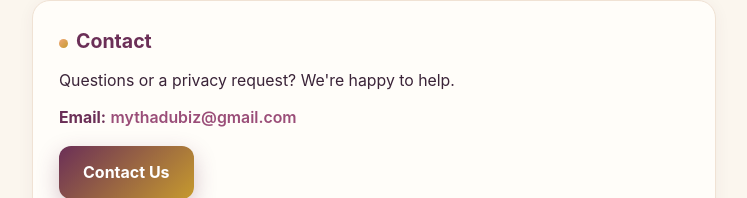
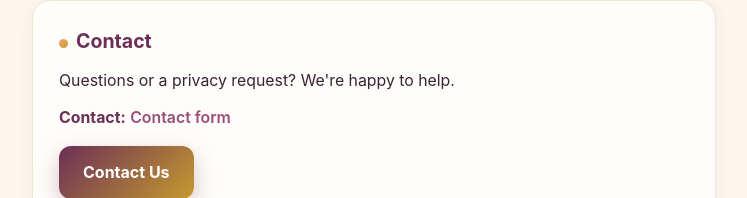
Before and after one commit to mythadubiz/nameday-legal, a plain HTML site: page index.html in a window 1280 px wide. Shown: the part 3497-3695 px from the top of the page, without its empty margins (266-1013 px from the left). Drawn offline with Linux system fonts and the light colour scheme.

Commit message:
Contact via form instead of a published email address

```diff
--- a/index.html
+++ b/index.html
@@ -152,8 +152,8 @@
         <div class="card">
             <h2><span class="dot"></span>Contact</h2>
             <p>Questions or a privacy request? We're happy to help.</p>
-            <p><strong>Email:</strong> <a href="mailto:mythadubiz@gmail.com">mythadubiz@gmail.com</a></p>
-            <a class="btn" href="mailto:mythadubiz@gmail.com?subject=NameDay%20Privacy">Contact Us</a>
+            <p><strong>Contact:</strong> <a href="https://mythadubiz.github.io/contact/?app=nameday&amp;lang=en">Contact form</a></p>
+            <a class="btn" href="https://mythadubiz.github.io/contact/?app=nameday&amp;lang=en">Contact Us</a>
             <div class="note">We may update this policy as the app evolves. Any material change will be reflected here with a new date.</div>
         </div>
     </div>
```
